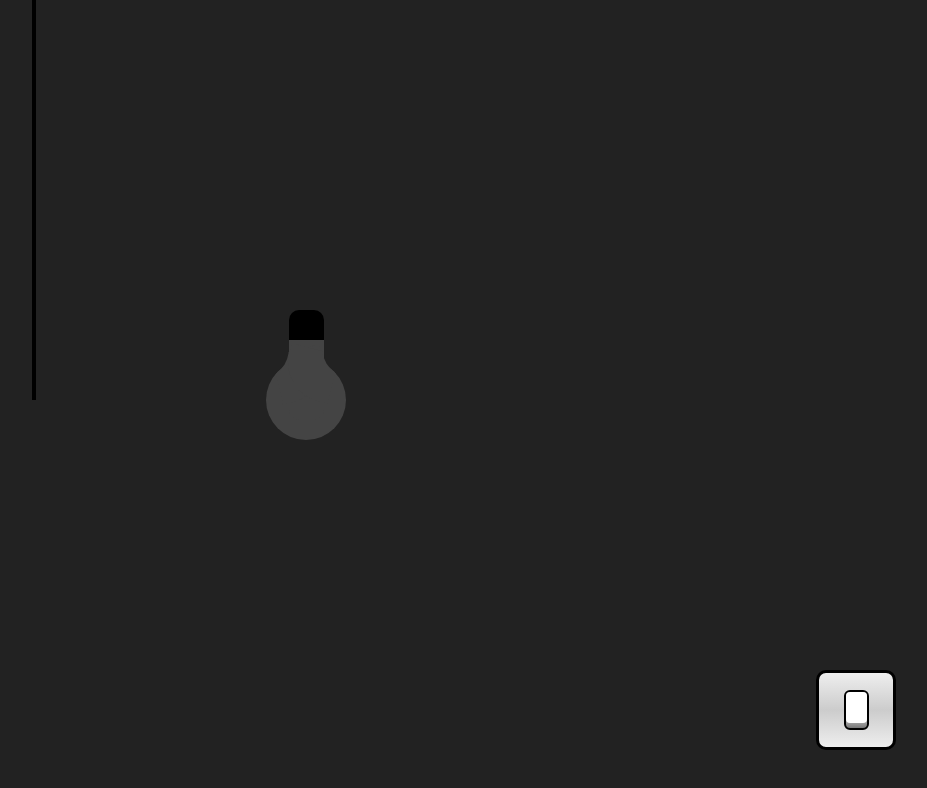
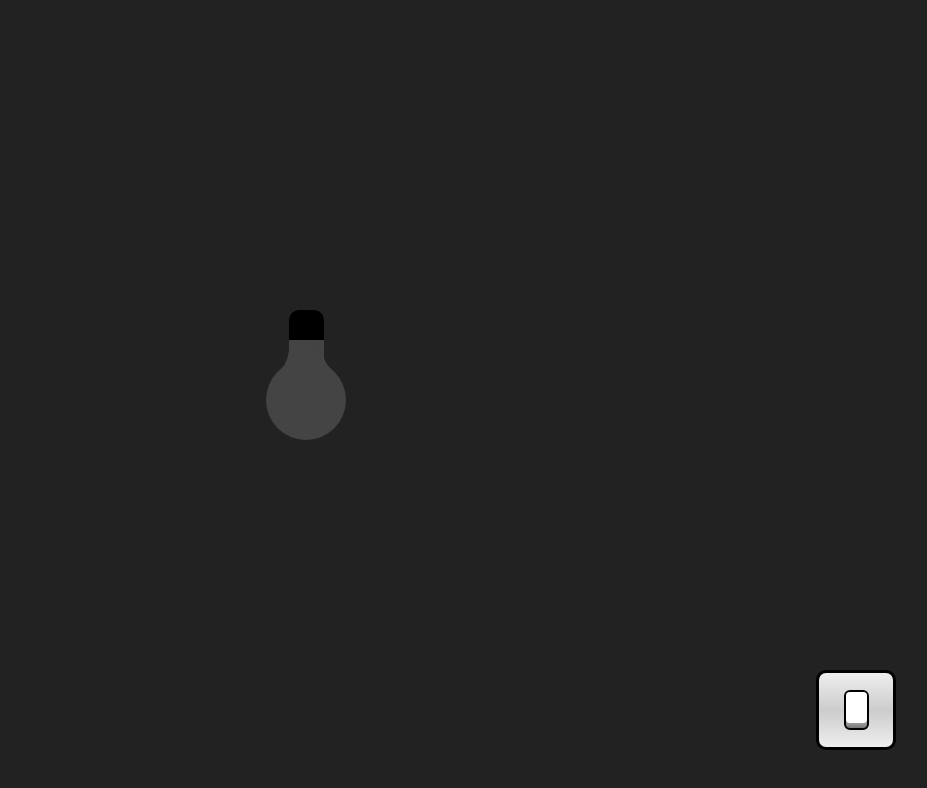
Before and after one commit to NitinKhandpa/Bulb, a plain HTML site: page index.html in a window 1280 px wide. Shown: the whole page, without its empty margins (334-1261 px from the left). Drawn offline with Linux system fonts and the light colour scheme.

Commit message:
Update index.html

```diff
--- a/index.html
+++ b/index.html
@@ -9,7 +9,7 @@
 </head>
 <body>
     <div class="light">
-        <div class="wire"></div>
+<!--         <div class="wire"></div> -->
         <div class="bulb">
             <span></span>
             <span></span>
```
